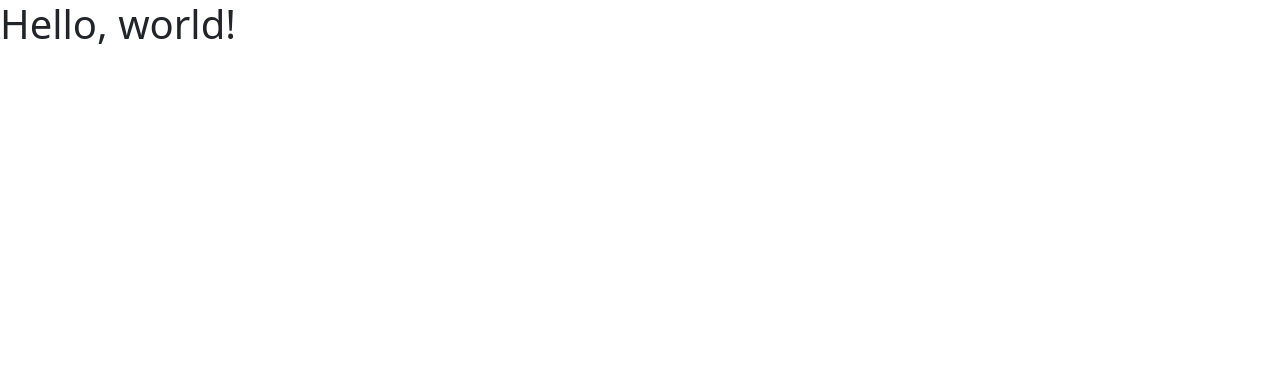
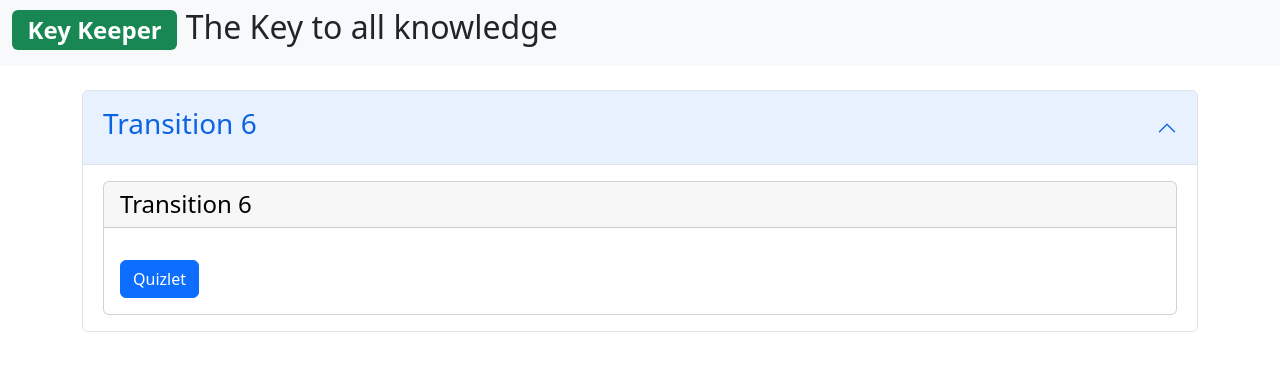
Before and after one commit to rysonof/rysonof.github.io, a plain HTML site: page index.html in a window 1280 px wide. Drawn offline with nearby package versions, Linux system fonts and the light colour scheme.

Commit message:
Test Content

```diff
--- a/index.html
+++ b/index.html
@@ -14,7 +14,51 @@
 </head>
 
 <body>
-    <h1>Hello, world!</h1>
+    <!-- Nav bar -->
+    <nav class="navbar navbar-expand-lg bg-light sticky-top">
+        <div class="container-fluid">
+            <h2>
+                <span class="badge text-bg-success">Key Keeper</span>
+                The Key to all knowledge
+            </h2>
+        </div>
+    </nav>
+    <br>
+
+    <!-- Content -->
+    <div class="container">
+        <div class="row">
+            <div class="col">
+                <div class="accordion" id="accordionPanelsStayOpenExample">
+                    <!-- Semester 1 -->
+                    <div class="accordion-item">
+                        <h2 class="accordion-header" id="panelsStayOpen-headingOne">
+                            <button class="accordion-button" type="button" data-bs-toggle="collapse"
+                                data-bs-target="#panelsStayOpen-collapseOne" aria-expanded="true"
+                                aria-controls="panelsStayOpen-collapseOne">
+                                <h3>Transition 6</h3>
+                            </button>
+                        </h2>
+                        <div id="panelsStayOpen-collapseOne" class="accordion-collapse collapse show"
+                            aria-labelledby="panelsStayOpen-headingOne">
+                            <div class="accordion-body">
+                                <div class="card">
+                                    <h4 class="card-header">Transition 6</h4>
+                                    <div class="card-body">
+                                        <p class="card-text"></p>
+                                        <a href="https://quizlet.com/KeyKeeper2/folders/108136192/sets"
+                                            class="btn btn-primary">Quizlet</a>
+                                    </div>
+                                </div>
+                            </div>
+                        </div>
+                    </div>
+
+
+                </div>
+            </div>
+        </div>
+    </div>
 
     <!-- Bootstrap -->
     <script src="https://cdn.jsdelivr.net/npm/bootstrap@5.2.0/dist/js/bootstrap.bundle.min.js"
```
